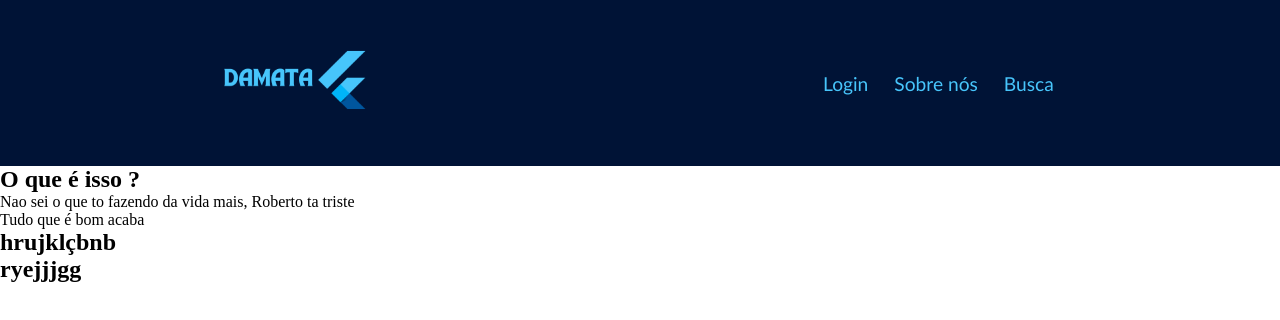
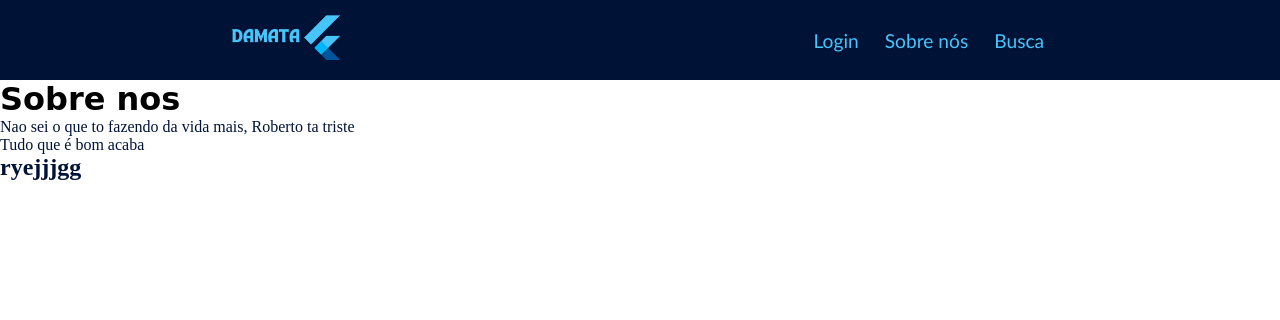
Before and after one commit to Herisant45/Curso-1-alura, a plain HTML site: page index.html in a window 1280 px wide. Drawn offline with Linux system fonts and the light colour scheme.

Commit message:
terminando as fontes

```diff
--- a/index.html
+++ b/index.html
@@ -7,7 +7,7 @@
     <title> Damata shop </title>
     <link rel="stylesheet" href="style.css">
 </head>
-<body>
+<body class="pagina">
    <header class="inicio-pagina">
     <img class="imagem-logo" src="DAMATA.png" alt="error">
     <ul>
@@ -17,10 +17,9 @@
     </ul>
 </header>
 <section class="textos">
-    <h2 class="titulo1">O que é isso ?</h2>
+    <h2 class="titulo1">Sobre nos</h2>
     <p> Nao sei o que to fazendo da vida mais, Roberto ta triste</p>
     <p> Tudo que é bom acaba</p>
-    <h2>hrujklçbnb</h2>
 </section>
 <h2>ryejjjgg</h2>
 </body>
--- a/style.css
+++ b/style.css
@@ -6,13 +6,16 @@
     background-color: #001336;
     color: #47C5FB;
     display: flex;
+    height: 80px;
  justify-content: space-around;
     align-items: center;
 
 }
 
 .imagem-logo{
-width: 13%;
+width: 10%;
+height: 80px;
+object-fit: cover;
 }
 
 .itens-lateral {
@@ -30,3 +33,15 @@ width: 13%;
     font-size: larger;
     font-family: 'Gill Sans', 'Gill Sans MT', Calibri, 'Trebuchet MS', sans-serif;
 }
+
+.pagina{
+    color: #001336;
+}
+
+.titulo1{
+    font-size: xx-large;
+    color: black;
+    font-family: cursive;
+    display: flex;
+    align-items: center;
+}
```
